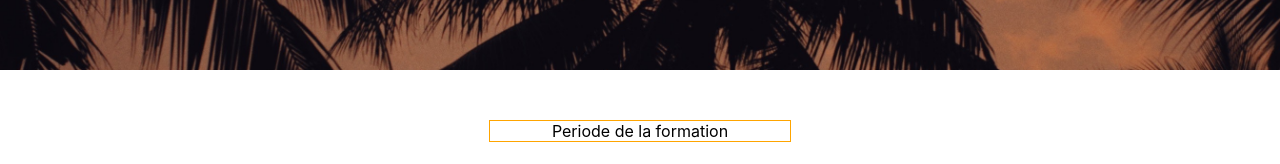
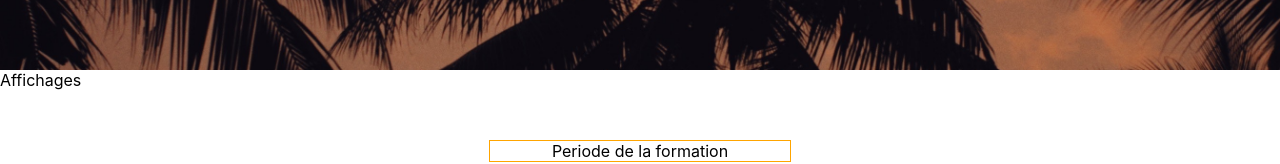
Before and after one commit to jeannotds/listeDevReact, a React (Create React App) app: page / in a window 1280 px wide. Shown: the part 191-355 px from the top of the page. Built offline with nearby package versions, Linux system fonts and the light colour scheme.

Commit message:
ajout du composant Affichages

```diff
--- /dev/null
+++ b/src/composants/Affichages.js
@@ -0,0 +1,14 @@
+
+
+
+function Affichages(){
+
+
+    return (
+        <div>
+            Affichages
+        </div>
+    )
+}
+
+export default Affichages
--- a/src/composants/App.js
+++ b/src/composants/App.js
@@ -1,6 +1,7 @@
 import Header from "./Header";
 import Main from "./Main";
 import Formulaire from "./Formulaire";
+import Affichages from "./Affichages";
 
 function App() {
   return (
@@ -8,6 +9,7 @@ function App() {
         <Header />
         <Main>
             <div className='background'></div>
+            <Affichages />
         </Main>
         <Formulaire />
     </div>
```
